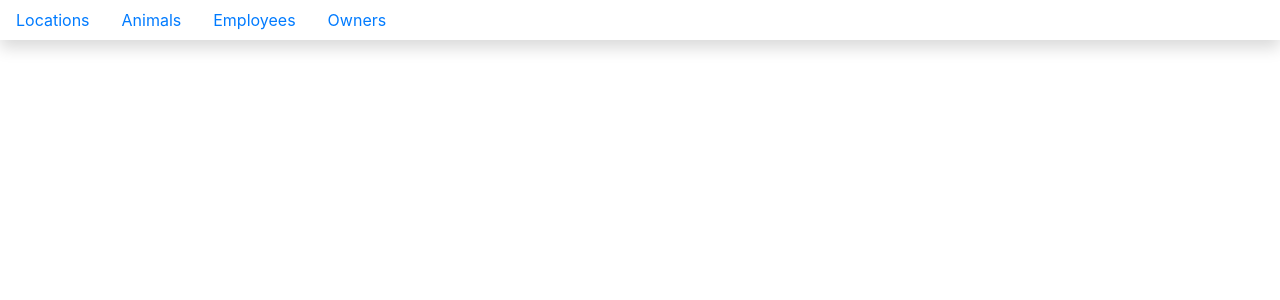
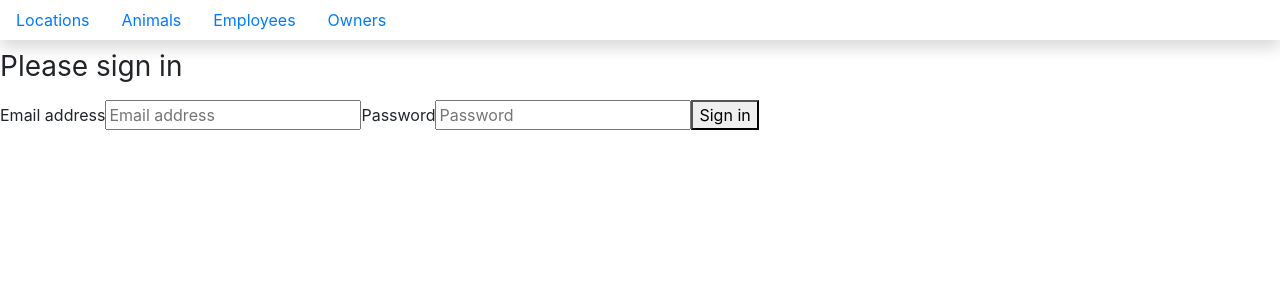
Before and after one commit to bluemorgan23/react-kennel, a React (Create React App) app: page /login in a window 1280 px wide. Shown: the top 300 px of the page. Built offline with nearby package versions, Linux system fonts and the light colour scheme; no server answers.

Commit message:
Login page is up, still need to work on this.

```diff
--- a/src/components/ApplicationViews.js
+++ b/src/components/ApplicationViews.js
@@ -1,4 +1,4 @@
-import { Route } from 'react-router-dom'
+import { Route, Redirect } from "react-router-dom"
 import React, { Component } from "react"
 import AnimalList from './animals/AnimalList'
 import LocationList from './locations/LocationList'
@@ -16,6 +16,7 @@
 import AnimalForm from "./animals/AnimalForm"
 import EmployeeForm from "./employee/EmployeeForm"
 import OwnerForm from "./owners/OwnerForm"
+import Login from './authentication/Login'
 
 class ApplicationViews extends Component {
 
@@ -32,6 +33,8 @@
         employees: [],
         owners: []
     }
+
+    isAuthenticated = () => sessionStorage.getItem("credentials")
 
     componentDidMount() {
         const newState = {}
@@ -183,6 +186,7 @@
                     return <OwnersDetail owner={owner} deleteOwner={this.deleteOwner} />
                 }}
                 />
+                <Route path="/login" component={Login} />
             </React.Fragment>
         )
     }
--- /dev/null
+++ b/src/components/authentication/Login.js
@@ -0,0 +1,60 @@
+import React, { Component } from "react"
+
+
+export default class Login extends Component {
+
+    // Set initial state
+    state = {
+        email: "",
+        password: ""
+    }
+
+    // Update state whenever an input field is edited
+    handleFieldChange = (evt) => {
+        const stateToChange = {}
+        stateToChange[evt.target.id] = evt.target.value
+        this.setState(stateToChange)
+    }
+
+    // Simplistic handler for login submit
+    handleLogin = (e) => {
+        e.preventDefault()
+
+        /*
+            For now, just store the email and password that
+            the customer enters into local storage.
+        */
+        sessionStorage.setItem(
+            "credentials",
+            JSON.stringify({
+                email: this.state.email,
+                password: this.state.password
+            })
+        )
+    }
+
+    render() {
+        return (
+            <form onSubmit={this.handleLogin} className="content">
+                <h1 className="h3 mb-3 font-weight-normal">Please sign in</h1>
+                <label htmlFor="inputEmail">
+                    Email address
+                </label>
+                <input onChange={this.handleFieldChange} type="email"
+                    id="email"
+                    placeholder="Email address"
+                    required="" autoFocus="" />
+                <label htmlFor="inputPassword">
+                    Password
+                </label>
+                <input onChange={this.handleFieldChange} type="password"
+                    id="password"
+                    placeholder="Password"
+                    required="" />
+                <button type="submit">
+                    Sign in
+                </button>
+            </form>
+        )
+    }
+}
```
